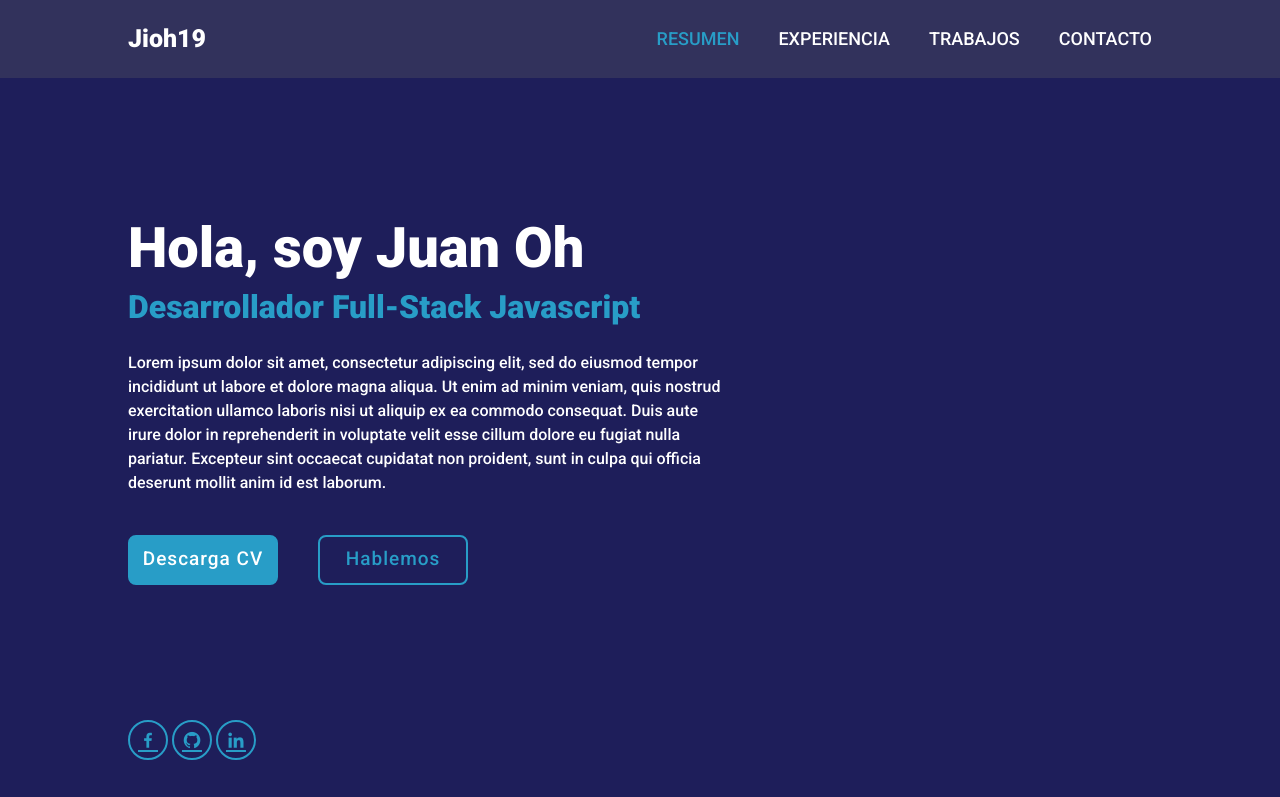
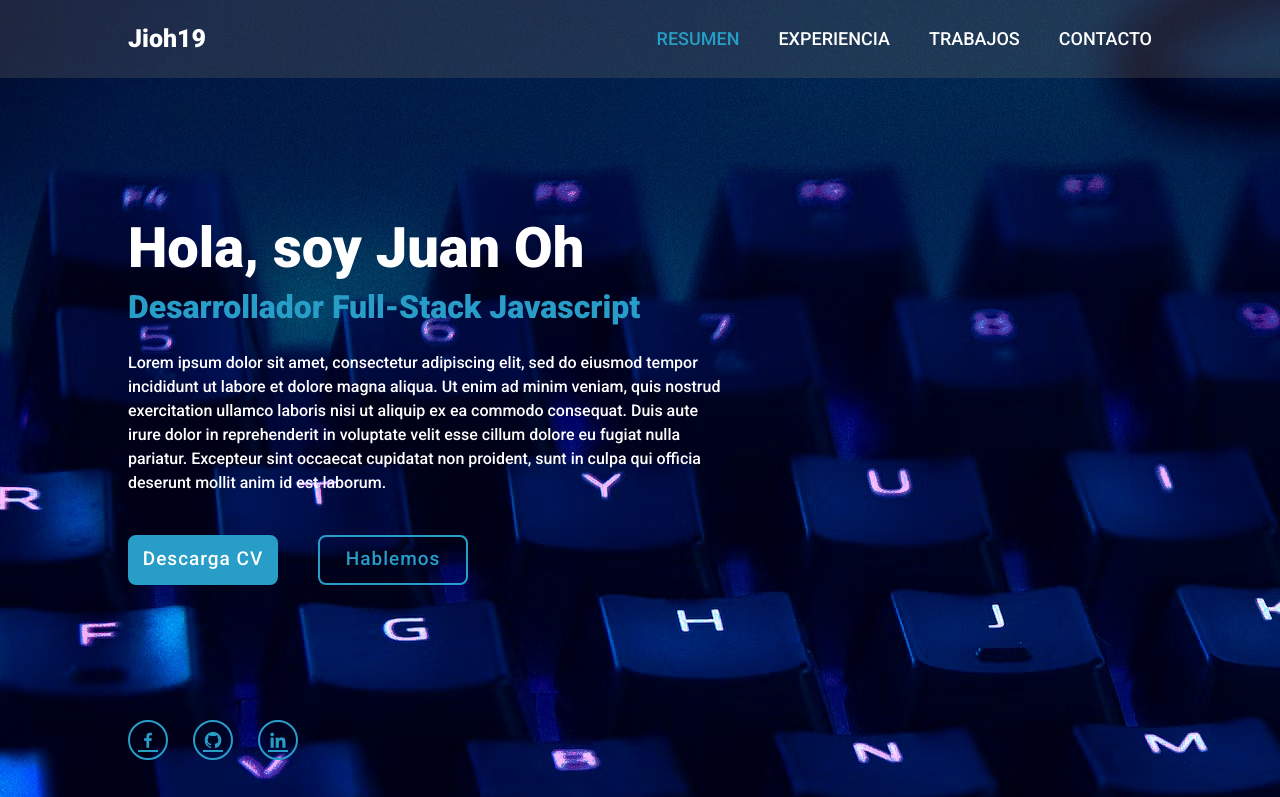
Before and after one commit to Jioh19/Portfolio, a plain HTML site: page index.html in a window 1280 px wide. Shown: the top 797 px of the page. Drawn offline with nearby package versions, Linux system fonts and the light colour scheme.

Commit message:
Version alpha 0.06

```diff
--- a/assets/css/style.css
+++ b/assets/css/style.css
@@ -122,6 +122,9 @@ html {
 .home {
     height: 100vh;
     display: flex;
+    background-image: url(../img/home-background.jpg);
+    background-repeat: no-repeat;
+
     align-items: center;
     padding: 0 10%;
 }
@@ -210,10 +213,12 @@ html {
     position: absolute;
     bottom: 40px;
     width: 170px;
-
+    display: flex;
+    justify-content: space-between;
 }
 
 .home-sci a {
+    position: relative;
     display: inline-flex;
     justify-content: center;
     align-items: center;
@@ -224,7 +229,30 @@ html {
     border-radius: 50%;
     font-size: 20px;
     color: var(--hover-color);
+    z-index: 1;
+    overflow: hidden;
 }
+
+.home-sci a:hover {
+    color: var(--background-color);
+}
+
+.home-sci a::before {
+    content: '';
+    position: absolute;
+    top: 0;
+    left: 0;
+    width: 100%;
+    height: 0;
+    z-index: -1;
+    transition: 0.3s;
+    background: var(--hover-color);
+}
+
+.home-sci a:hover::before {
+    height: 100%;
+}
+
 .image {
 	width: 40vmin;
 	height: 56vmin;
```
Also changed, not shown: assets/img/home-background.jpg (added).
